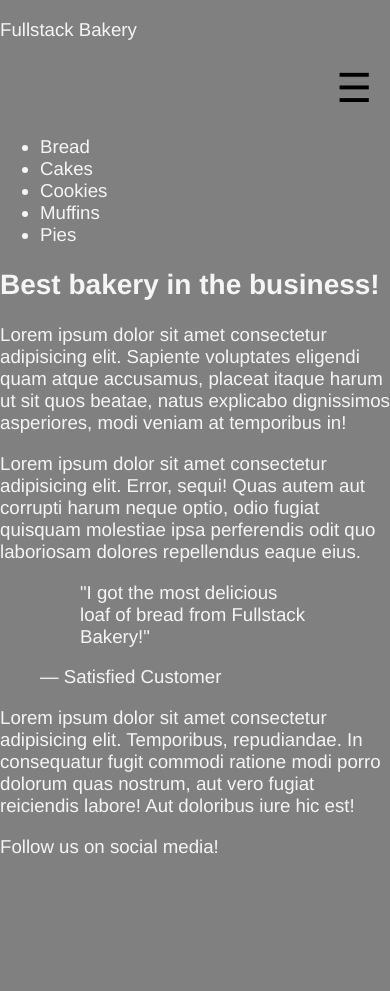
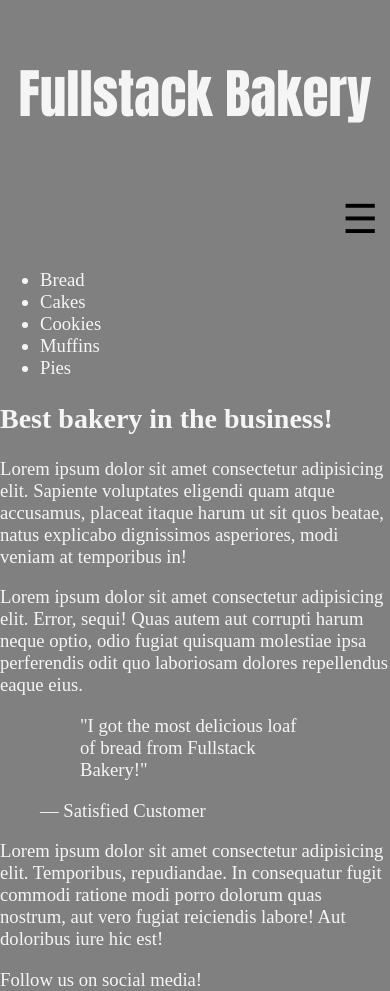
Before and after one commit to brettrlewis/fullstack-bakery, a plain HTML site: page index.html in a window 390 px wide. Before the commit the page ends 858 px from the top, so only its background shows below. Drawn offline with Linux system fonts and the light colour scheme.

Commit message:
more nav updates

```diff
--- a/index.html
+++ b/index.html
@@ -10,7 +10,8 @@
     <header>
       <p class="brand">Fullstack Bakery</p>
       <nav class="navbar">
-        <button class="menu">&#9776;</button>
+        <input type="checkbox" id="menu" class="menu-check" hidden>
+        <label for="menu" class="menu-toggle">&#9776;</label>
         <a href="#">MENUS</a>
         <a href="#">CATERING</a>
         <a href="#">RECIPES</a>
--- a/style.css
+++ b/style.css
@@ -1,6 +1,6 @@
 body {
   background-color: gray;
-  font-family:'Franklin Gothic Medium', 'Arial Narrow', Arial, sans-serif;
+  font-family: 'Times New Roman', Times, serif;
   color: whitesmoke;
   font-size: 14pt;
   margin: 0;
@@ -21,13 +21,14 @@ body {
   display: inline-block;
   padding: 10px 20px;
   background-color: black;
-  font-family: 'Times New Roman', Times, serif;
+  color: whitesmoke;
+  font-family: Impact, Haettenschweiler, 'Arial Narrow Bold', sans-serif;
   font-size: 2vh;
-  color: white;
   border-radius: 15pt;
 }
 
-.menu {
+/* default to hide hmi */
+.menu-toggle {
   display: none;
   background: none;
   border: none;
@@ -36,26 +37,40 @@ body {
 }
 
 /* mobile view */
-@media (max-width: 508px) {
+@media (max-width: 442px) {
 
- /* show hmi on small screns */
+ /* show hmi on small screens */
   .navbar {
+    position: relative;
     flex-direction: column;
-    align-items: stretch;
+    align-items: end;
     padding: 8px 12px;
+    gap: 0;
   }
 
-/* hides nav bar links on small screens */
-  .menu {
+  /* hides nav bar links on small screens */
+  .menu-toggle {
+    color: black;
     display: block;
     align-self: flex-end;
-    line-height: 1;
   }
 
-  /* defaults to hidden links on small */
+  /* interactive hmi */
   .navbar a {
    display: none;
-   margin: 8px;
+   margin: 8px 0;
   }
 
+   /* toggling hmi */
+   .menu-check:checked ~ a {
+    display: block;
+  }
 }
+
+/* title edits */
+.brand {
+  display: flex;
+  justify-content: center;
+  font-size: 40pt;
+  font-family: Impact, Haettenschweiler, 'Arial Narrow Bold', sans-serif;
+}
```
